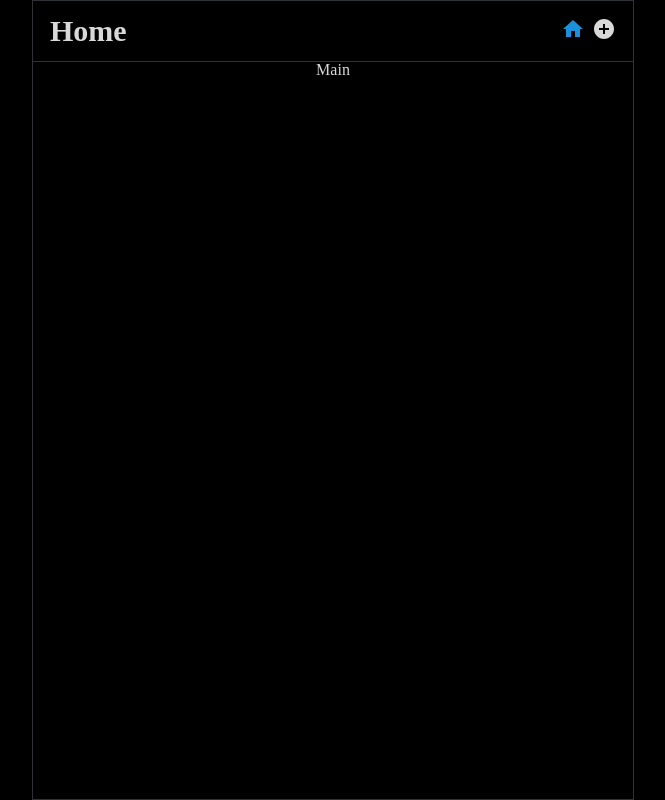
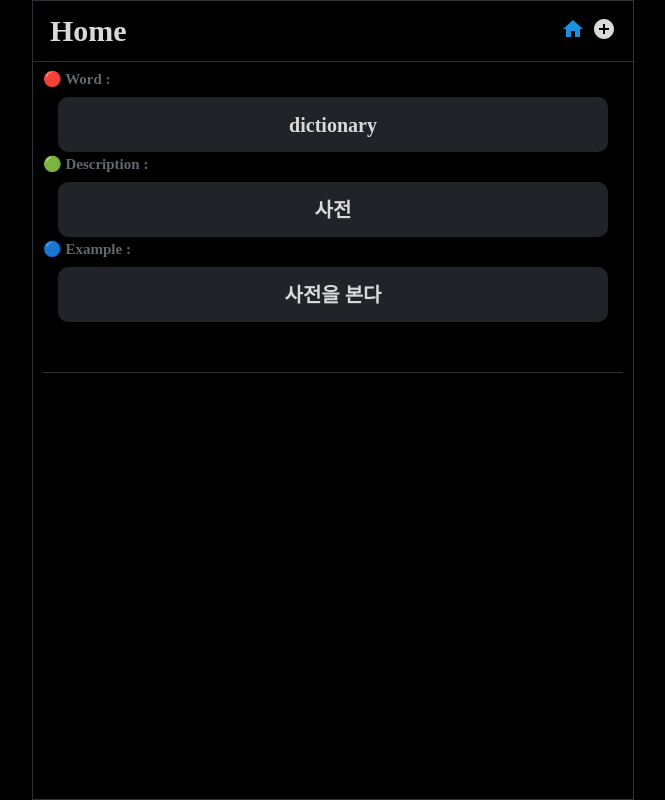
Before and after one commit to wglee0511/word-collection, a React (Create React App) app: page / in a window 1280 px wide. Shown: the whole page, without its empty margins (307-972 px from the left). Built offline with nearby package versions, Linux system fonts and the light colour scheme.

Commit message:
Add Note component

```diff
--- a/src/App.js
+++ b/src/App.js
@@ -1,10 +1,10 @@
-import { Switch, Route } from "react-router-dom";
+import { Switch, Route, Redirect } from "react-router-dom";
 import styled from "styled-components";
 import "./App.css";
 import Main from "./components/Main";
 import Add from "./components/Add";
 import Detail from "./components/Detail";
-import NotFound from "./components/NotFound";
+
 import Navigation from "./components/Navigation";
 import theme from "./theme";
 
@@ -19,7 +19,7 @@ function App(props) {
           <Route exact path="/" component={Main} />
           <Route exact path="/add" component={Add} />
           <Route exact path="/detail/:index" component={Detail} />
-          <Route path="*" component={NotFound} />
+          <Redirect from="*" to="/" />
         </Switch>
       </MainDiv>
     </Wrapper>
--- a/src/components/Main.js
+++ b/src/components/Main.js
@@ -1,7 +1,20 @@
+import styled from "styled-components";
+import Note from "./Note";
 import React from "react";
 
 const Main = (props) => {
-  return <div>Main</div>;
+  const dictionary = {
+    word: "dictionary",
+    description: "사전",
+    example: "사전을 본다",
+  };
+  return (
+    <Wrapper>
+      <Note dictionary={dictionary} />
+    </Wrapper>
+  );
 };
 
+const Wrapper = styled.div``;
+
 export default Main;
--- a/src/components/Navigation.js
+++ b/src/components/Navigation.js
@@ -6,7 +6,7 @@ import AddCircleIcon from "@material-ui/icons/AddCircle";
 import theme from "../theme";
 
 const Navigation = () => {
-  const urlName = useHistory().location.pathname;
+  let urlName = useHistory().location.pathname;
   const [navName, setNavName] = useState("");
 
   useEffect(() => {
--- a/src/components/NotFound.js
+++ /dev/null
@@ -1,7 +0,0 @@
-import React from "react";
-
-const NotFound = () => {
-  return <div>NotFound</div>;
-};
-
-export default NotFound;
--- /dev/null
+++ b/src/components/Note.js
@@ -0,0 +1,46 @@
+import React from "react";
+import styled from "styled-components";
+import theme from "../theme";
+
+const Note = (props) => {
+  const dictionary = props.dictionary;
+
+  return (
+    <NoteWrapper>
+      <MarkWordDiv>🔴 Word :</MarkWordDiv>
+      <WordDiv>{dictionary.word}</WordDiv>
+      <MarkWordDiv>🟢 Description :</MarkWordDiv>
+      <WordDiv>{dictionary.description}</WordDiv>
+      <MarkWordDiv>🔵 Example : </MarkWordDiv>
+      <WordDiv>{dictionary.example}</WordDiv>
+    </NoteWrapper>
+  );
+};
+
+const NoteWrapper = styled.div`
+  height: 300px;
+  font-weight: 600;
+  margin: 10px 10px 10px 10px;
+  display: flex;
+  flex-direction: column;
+  border-bottom: 1px solid ${theme.borderColor};
+`;
+const MarkWordDiv = styled.div`
+  font-size: 15px;
+  margin-bottom: 10px;
+  color: ${theme.placeholerColor};
+  display: flex;
+`;
+
+const WordDiv = styled.div`
+  background-color: ${theme.noteColor};
+  font-size: 20px;
+  height: 55px;
+  display: flex;
+  justify-content: center;
+  align-items: center;
+  margin: 0 15px 5px 15px;
+  border-radius: 10px;
+`;
+
+export default Note;
--- a/src/theme.js
+++ b/src/theme.js
@@ -2,8 +2,9 @@ const theme = {
   bgColor: "#000000",
   borderColor: "rgb(47, 51, 54)",
   fontColor: "#D9D9D9",
-  placeholerColor: "rgb(47, 51, 54)",
+  placeholerColor: "#61686E",
   buttonColor: "#1A91DA",
+  noteColor: "#202327",
 };
 
 export default theme;
```
Also changed, not shown: src/components/Loader.js (added, +23 -0 lines).
